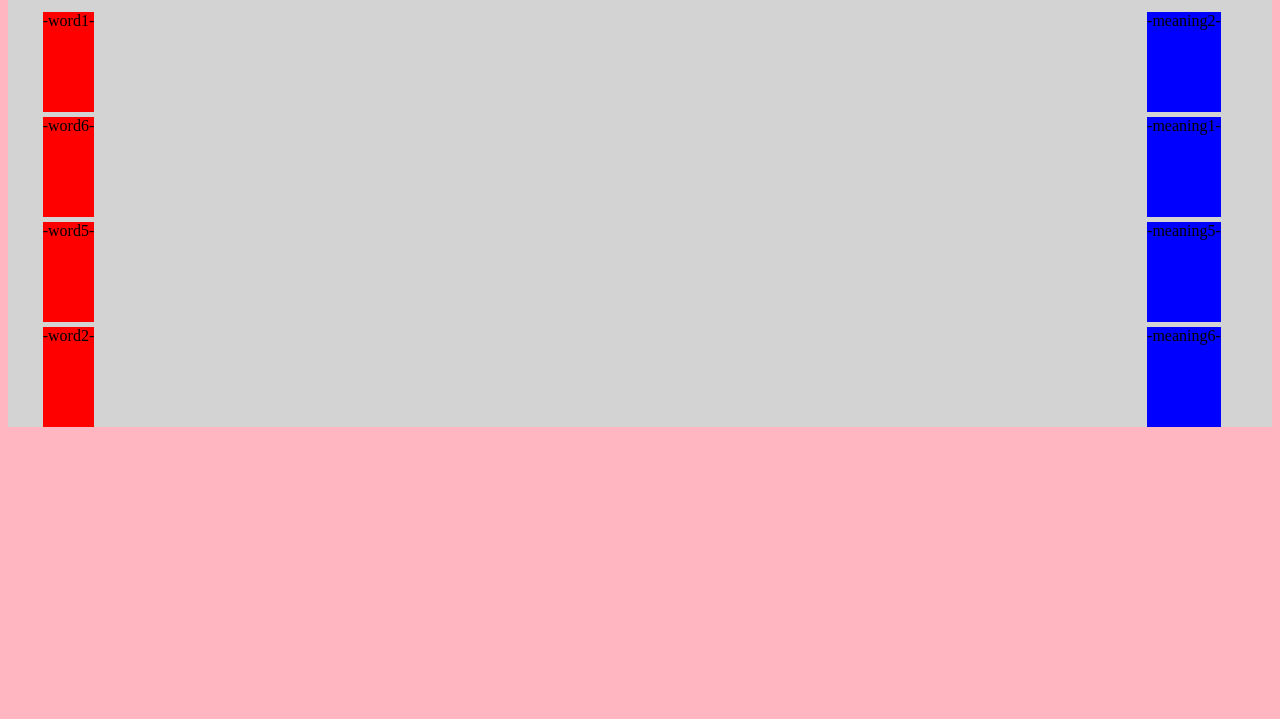
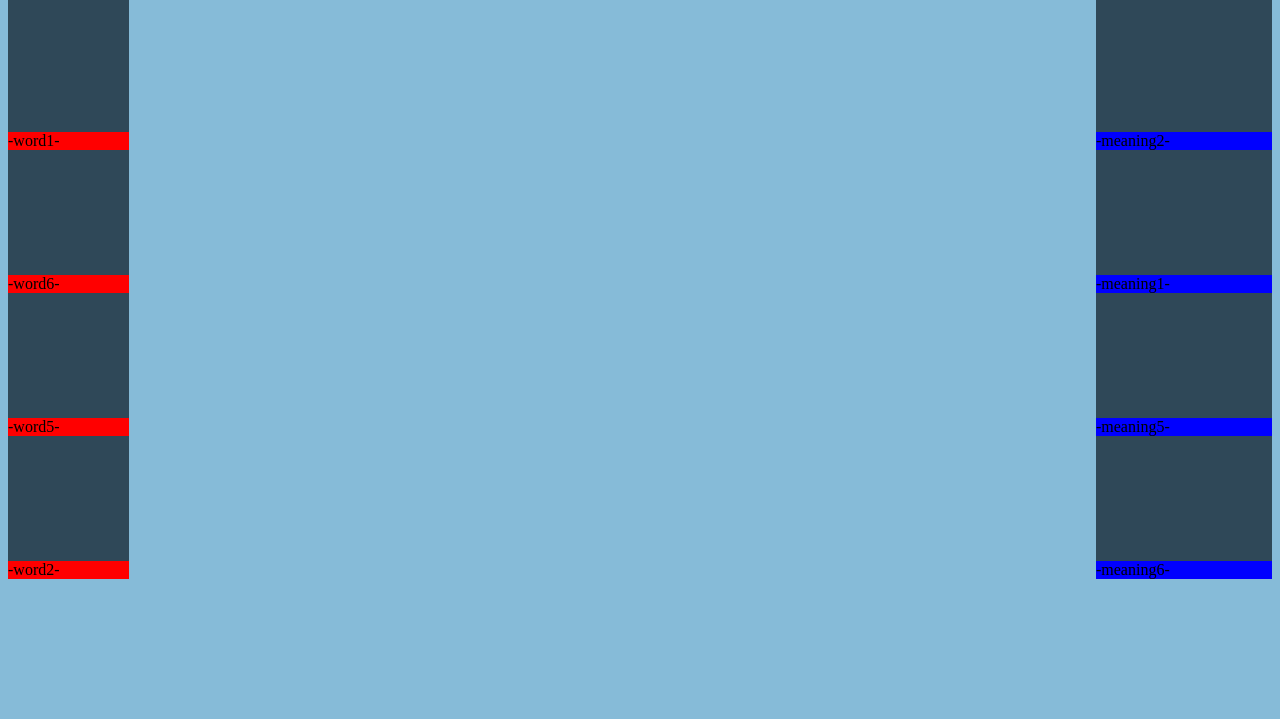
Before and after one commit to lars-sanhudo/VocabularyGame, a React app in the folder lars-app/: page / in a window 1280 px wide. Shown: the part 81-800 px from the top of the page. Built offline with nearby package versions, Linux system fonts and the light colour scheme.

Commit message:
adjusting some colors

```diff
--- a/lars-app/src/ItemComponent.js
+++ b/lars-app/src/ItemComponent.js
@@ -8,11 +8,12 @@ let itemControl = null;
 let answerCount = 0;
 let answerControl = null;
 let colorNumber = 0;
+//2f4858-33658a-86bbd8-f6ae2d-f26419
 
 function color(a){
 
     if(a === 0){
-        return "red";
+        return "red"
     } else if(a === 1){
         return "blue";
     }
--- a/lars-app/src/index.css
+++ b/lars-app/src/index.css
@@ -1,13 +1,12 @@
-body {
-  background-color: lightpink;
-  height: 500px;
+body{
+  background-color: rgb(134, 187, 216);
 }
 
 .rootClass {
   display: flex;
-  background-color: lightgray;
+  background-color: rgb(134, 187, 216);
   justify-content: space-between;
-  height: 500px;
+  align-items: stretch;
 
 }
 
@@ -15,7 +14,11 @@ body {
   display: flex;
   flex-direction: column;
   justify-content: space-between;
-  align-items: center;
+  align-items: stretch;
+  background-color: rgb(47, 72, 88);
+  height: max-content;
+  row-gap: 125px;
+
 
 
 
@@ -23,7 +26,9 @@ body {
 }
 
 .itemClass {
-  height: 100px;
+  height: max-content;
+  justify-content: center;
+
 
 
 }
@@ -32,5 +37,5 @@ body {
   display: flex;
   flex-direction: column;
   justify-content: top;
-  align-items: center;
+  align-items: stretch;
 }
```
